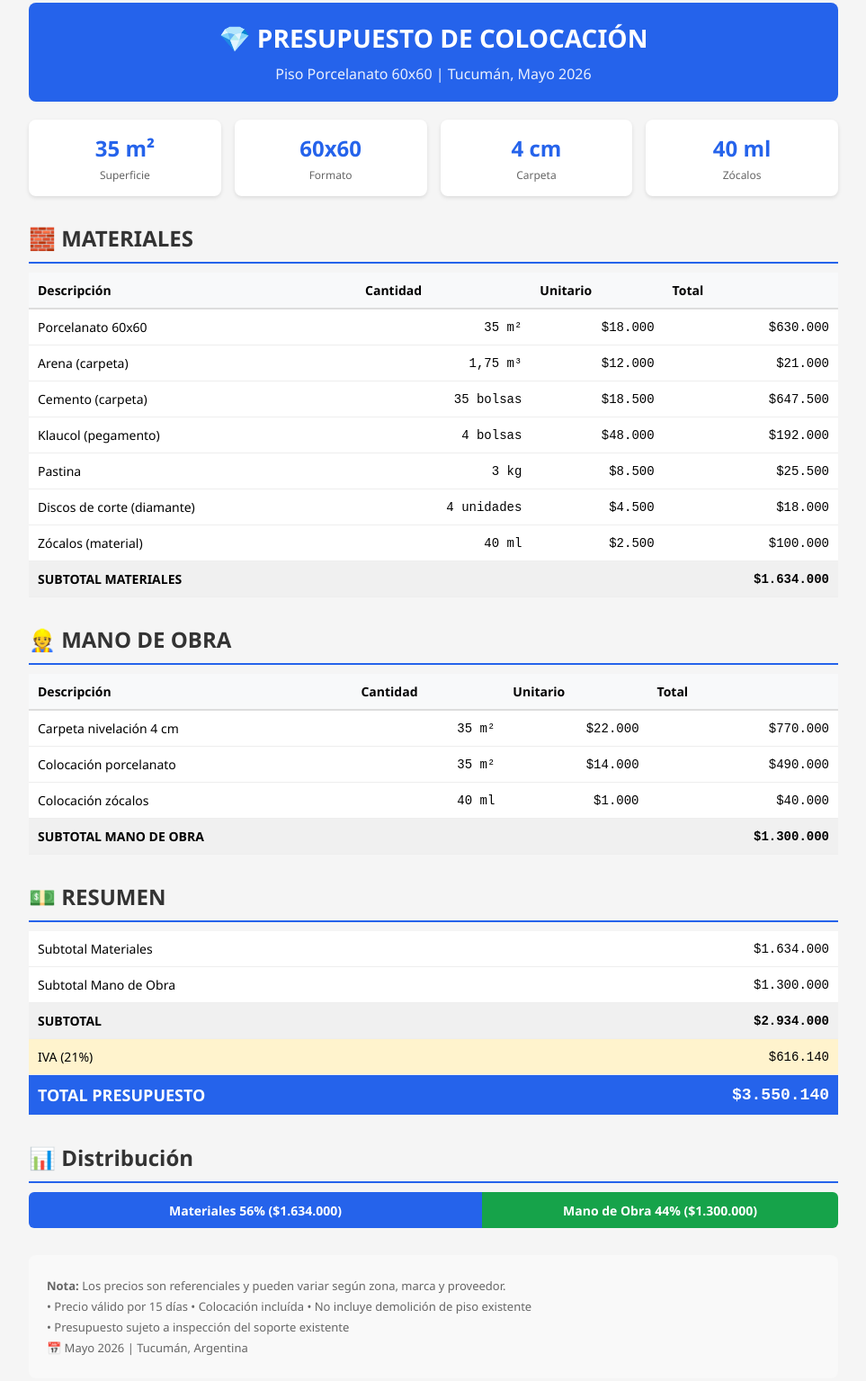
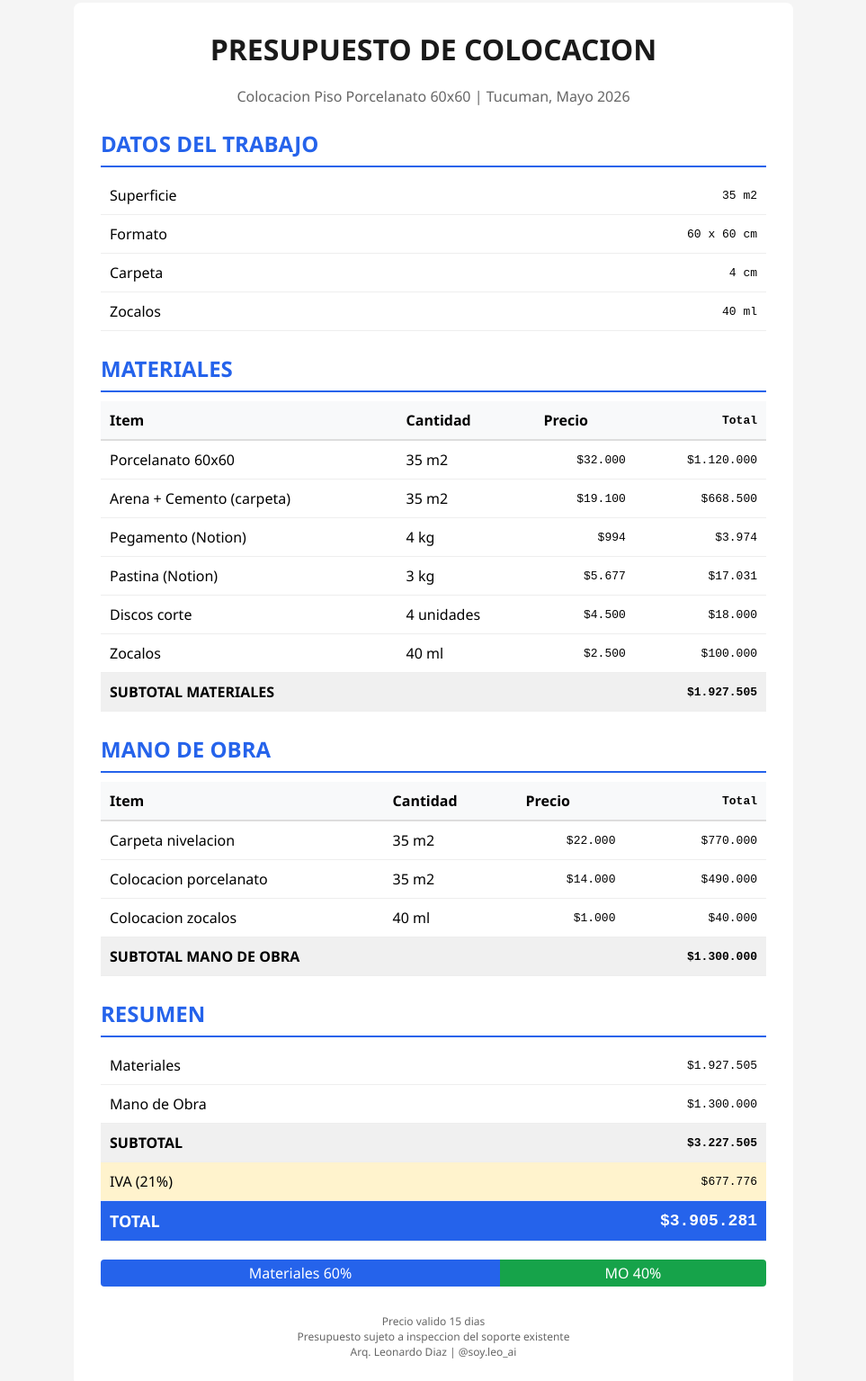
Before and after one commit to Leoscd/skills-de-presupuesto-arq, a website: page scripts/presupuesto_ejercicio.html in a window 1280 px wide. Shown: the part 17-1552 px from the top of the page at 90% size, without its empty margins (158-1121 px from the left). Drawn offline with Linux system fonts and the light colour scheme.

Commit message:
presupuesto ejercicio: porcelain 60x60 35m2

```diff
--- a/scripts/presupuesto_ejercicio.html
+++ b/scripts/presupuesto_ejercicio.html
@@ -3,127 +3,78 @@
 <head>
     <meta charset="UTF-8">
     <meta name="viewport" content="width=device-width, initial-scale=1.0">
-    <title>Presupuesto - Piso Porcelanato 60x60</title>
+    <title>Presupuesto - Colocacion Porcelanato 60x60</title>
     <style>
         * { box-sizing: border-box; margin: 0; padding: 0; }
         body { font-family: 'Segoe UI', Arial, sans-serif; background: #f5f5f5; padding: 20px; }
-        .container { max-width: 900px; margin: 0 auto; }
-
-        h1 { color: #1a1a1a; text-align: center; margin-bottom: 30px; }
-        h2 { color: #333; border-bottom: 2px solid #2563eb; padding-bottom: 10px; margin-top: 30px; }
-
-        .header { background: #2563eb; color: white; padding: 20px; border-radius: 8px; margin-bottom: 20px; text-align: center; }
-        .header h1 { color: white; margin: 0; font-size: 28px; }
-        .header p { margin: 10px 0 0; opacity: 0.9; }
-
-        table { width: 100%; border-collapse: collapse; margin: 10px 0; background: white; }
-        th { background: #f8f9fa; padding: 10px; text-align: left; border-bottom: 2px solid #ddd; font-size: 14px; }
-        td { padding: 10px; border-bottom: 1px solid #eee; font-size: 14px; }
-        .td-num { text-align: right; font-family: monospace; font-size: 14px; }
-
-        .subtotal-row td { background: #f0f0f0; font-weight: bold; }
-        .iva-row td { background: #fff3cd; }
-        .total-row td { background: #2563eb; color: white; font-size: 18px; font-weight: bold; }
-
-        .grafico { margin-top: 30px; }
-        .bar-container { height: 40px; border-radius: 6px; display: flex; overflow: hidden; margin-top: 10px; }
-        .bar-mat { background: #2563eb; display: flex; align-items: center; justify-content: center; color: white; font-size: 14px; font-weight: bold; }
-        .bar-mo { background: #16a34a; display: flex; align-items: center; justify-content: center; color: white; font-size: 14px; font-weight: bold; }
-
-        .datos-trabajo { display: grid; grid-template-columns: 1fr 1fr 1fr 1fr; gap: 15px; text-align: center; }
-        .dato-box { background: white; padding: 15px; border-radius: 8px; box-shadow: 0 2px 4px rgba(0,0,0,0.1); }
-        .dato-box .valor { font-size: 24px; font-weight: bold; color: #2563eb; }
-        .dato-box .label { font-size: 12px; color: #666; margin-top: 5px; }
-
-        .footer { margin-top: 30px; padding: 20px; background: #f9f9f9; border-radius: 8px; }
-        .footer p { margin: 5px 0; font-size: 13px; color: #666; }
-
-        .nota-importante { background: #fff3cd; border: 1px solid #f59e0b; padding: 10px; border-radius: 4px; margin-top: 15px; font-size: 13px; }
+        .container { max-width: 800px; margin: 0 auto; background: white; padding: 30px; border-radius: 8px; }
+        h1 { color: #1a1a1a; text-align: center; margin-bottom: 20px; }
+        h2 { color: #2563eb; border-bottom: 2px solid #2563eb; padding-bottom: 8px; margin-top: 25px; }
+        table { width: 100%; border-collapse: collapse; margin: 10px 0; }
+        th { background: #f8f9fa; padding: 10px; text-align: left; border-bottom: 2px solid #ddd; }
+        td { padding: 10px; border-bottom: 1px solid #eee; }
+        .td-num { text-align: right; font-family: monospace; }
+        .subtotal { background: #f0f0f0; font-weight: bold; }
+        .iva { background: #fff3cd; }
+        .total { background: #2563eb; color: white; font-size: 18px; font-weight: bold; }
+        .bar { height: 30px; border-radius: 4px; display: flex; overflow: hidden; margin-top: 20px; }
+        .bar-mat { background: #2563eb; color: white; display: flex; align-items: center; justify-content: center; }
+        .bar-mo { background: #16a34a; color: white; display: flex; align-items: center; justify-content: center; }
+        .footer { margin-top: 30px; font-size: 12px; color: #666; text-align: center; }
     </style>
 </head>
 <body>
     <div class="container">
-        <div class="header">
-            <h1>💎 PRESUPUESTO DE COLOCACIÓN</h1>
-            <p>Piso Porcelanato 60x60 | Tucumán, Mayo 2026</p>
+        <h1>PRESUPUESTO DE COLOCACION</h1>
+        <p style="text-align:center;color:#666">Colocacion Piso Porcelanato 60x60 | Tucuman, Mayo 2026</p>
+
+        <h2>DATOS DEL TRABAJO</h2>
+        <table>
+            <tr><td>Superficie</td><td class="td-num">35 m2</td></tr>
+            <tr><td>Formato</td><td class="td-num">60 x 60 cm</td></tr>
+            <tr><td>Carpeta</td><td class="td-num">4 cm</td></tr>
+            <tr><td>Zocalos</td><td class="td-num">40 ml</td></tr>
+        </table>
+
+        <h2>MATERIALES</h2>
+        <table>
+            <tr><th>Item</th><th>Cantidad</th><th>Precio</th><th class="td-num">Total</th></tr>
+            <tr><td>Porcelanato 60x60</td><td>35 m2</td><td class="td-num">$32.000</td><td class="td-num">$1.120.000</td></tr>
+            <tr><td>Arena + Cemento (carpeta)</td><td>35 m2</td><td class="td-num">$19.100</td><td class="td-num">$668.500</td></tr>
+            <tr><td>Pegamento (Notion)</td><td>4 kg</td><td class="td-num">$994</td><td class="td-num">$3.974</td></tr>
+            <tr><td>Pastina (Notion)</td><td>3 kg</td><td class="td-num">$5.677</td><td class="td-num">$17.031</td></tr>
+            <tr><td>Discos corte</td><td>4 unidades</td><td class="td-num">$4.500</td><td class="td-num">$18.000</td></tr>
+            <tr><td>Zocalos</td><td>40 ml</td><td class="td-num">$2.500</td><td class="td-num">$100.000</td></tr>
+            <tr class="subtotal"><td colspan="3">SUBTOTAL MATERIALES</td><td class="td-num">$1.927.505</td></tr>
+        </table>
+
+        <h2>MANO DE OBRA</h2>
+        <table>
+            <tr><th>Item</th><th>Cantidad</th><th>Precio</th><th class="td-num">Total</th></tr>
+            <tr><td>Carpeta nivelacion</td><td>35 m2</td><td class="td-num">$22.000</td><td class="td-num">$770.000</td></tr>
+            <tr><td>Colocacion porcelanato</td><td>35 m2</td><td class="td-num">$14.000</td><td class="td-num">$490.000</td></tr>
+            <tr><td>Colocacion zocalos</td><td>40 ml</td><td class="td-num">$1.000</td><td class="td-num">$40.000</td></tr>
+            <tr class="subtotal"><td colspan="3">SUBTOTAL MANO DE OBRA</td><td class="td-num">$1.300.000</td></tr>
+        </table>
+
+        <h2>RESUMEN</h2>
+        <table>
+            <tr><td>Materiales</td><td class="td-num">$1.927.505</td></tr>
+            <tr><td>Mano de Obra</td><td class="td-num">$1.300.000</td></tr>
+            <tr class="subtotal"><td>SUBTOTAL</td><td class="td-num">$3.227.505</td></tr>
+            <tr class="iva"><td>IVA (21%)</td><td class="td-num">$677.776</td></tr>
+            <tr class="total"><td>TOTAL</td><td class="td-num">$3.905.281</td></tr>
+        </table>
+
+        <div class="bar">
+            <div class="bar-mat" style="width:60%">Materiales 60%</div>
+            <div class="bar-mo" style="width:40%">MO 40%</div>
         </div>
 
-        <div class="datos-trabajo">
-            <div class="dato-box">
-                <div class="valor">35 m²</div>
-                <div class="label">Superficie</div>
-            </div>
-            <div class="dato-box">
-                <div class="valor">60x60</div>
-                <div class="label">Formato</div>
-            </div>
-            <div class="dato-box">
-                <div class="valor">4 cm</div>
-                <div class="label">Carpeta</div>
-            </div>
-            <div class="dato-box">
-                <div class="valor">40 ml</div>
-                <div class="label">Zócalos</div>
-            </div>
-        </div>
-
-        <!-- MATERIALES -->
-        <h2>🧱 MATERIALES</h2>
-        <table>
-            <thead>
-                <tr><th>Descripción</th><th>Cantidad</th><th>Unitario</th><th>Total</th></tr>
-            </thead>
-            <tbody>
-                <tr><td>Porcelanato 60x60</td><td class="td-num">35 m²</td><td class="td-num">$18.000</td><td class="td-num">$630.000</td></tr>
-                <tr><td>Arena (carpeta)</td><td class="td-num">1,75 m³</td><td class="td-num">$12.000</td><td class="td-num">$21.000</td></tr>
-                <tr><td>Cemento (carpeta)</td><td class="td-num">35 bolsas</td><td class="td-num">$18.500</td><td class="td-num">$647.500</td></tr>
-                <tr><td>Klaucol (pegamento)</td><td class="td-num">4 bolsas</td><td class="td-num">$48.000</td><td class="td-num">$192.000</td></tr>
-                <tr><td>Pastina</td><td class="td-num">3 kg</td><td class="td-num">$8.500</td><td class="td-num">$25.500</td></tr>
-                <tr><td>Discos de corte (diamante)</td><td class="td-num">4 unidades</td><td class="td-num">$4.500</td><td class="td-num">$18.000</td></tr>
-                <tr><td>Zócalos (material)</td><td class="td-num">40 ml</td><td class="td-num">$2.500</td><td class="td-num">$100.000</td></tr>
-                <tr class="subtotal-row"><td colspan="3">SUBTOTAL MATERIALES</td><td class="td-num">$1.634.000</td></tr>
-            </tbody>
-        </table>
-
-        <!-- MANO DE OBRA -->
-        <h2>👷 MANO DE OBRA</h2>
-        <table>
-            <thead>
-                <tr><th>Descripción</th><th>Cantidad</th><th>Unitario</th><th>Total</th></tr>
-            </thead>
-            <tbody>
-                <tr><td>Carpeta nivelación 4 cm</td><td class="td-num">35 m²</td><td class="td-num">$22.000</td><td class="td-num">$770.000</td></tr>
-                <tr><td>Colocación porcelanato</td><td class="td-num">35 m²</td><td class="td-num">$14.000</td><td class="td-num">$490.000</td></tr>
-                <tr><td>Colocación zócalos</td><td class="td-num">40 ml</td><td class="td-num">$1.000</td><td class="td-num">$40.000</td></tr>
-                <tr class="subtotal-row"><td colspan="3">SUBTOTAL MANO DE OBRA</td><td class="td-num">$1.300.000</td></tr>
-            </tbody>
-        </table>
-
-        <!-- TOTAL -->
-        <h2>💵 RESUMEN</h2>
-        <table>
-            <tr><td>Subtotal Materiales</td><td class="td-num">$1.634.000</td></tr>
-            <tr><td>Subtotal Mano de Obra</td><td class="td-num">$1.300.000</td></tr>
-            <tr class="subtotal-row"><td>SUBTOTAL</td><td class="td-num">$2.934.000</td></tr>
-            <tr class="iva-row"><td>IVA (21%)</td><td class="td-num">$616.140</td></tr>
-            <tr class="total-row"><td>TOTAL PRESUPUESTO</td><td class="td-num">$3.550.140</td></tr>
-        </table>
-
-        <!-- GRAFICO -->
-        <div class="grafico">
-            <h2>📊 Distribución</h2>
-            <div class="bar-container">
-                <div class="bar-mat" style="width:56%">Materiales 56% ($1.634.000)</div>
-                <div class="bar-mo" style="width:44%">Mano de Obra 44% ($1.300.000)</div>
-            </div>
-        </div>
-
-        <!-- FOOTER -->
         <div class="footer">
-            <p><strong>Nota:</strong> Los precios son referenciales y pueden variar según zona, marca y proveedor.</p>
-            <p>• Precio válido por 15 días • Colocación incluída • No incluye demolición de piso existente</p>
-            <p>• Presupuesto sujeto a inspección del soporte existente</p>
-            <p>📅 Mayo 2026 | Tucumán, Argentina</p>
+            <p>Precio valido 15 dias</p>
+            <p>Presupuesto sujeto a inspeccion del soporte existente</p>
+            <p>Arq. Leonardo Diaz | @soy.leo_ai</p>
         </div>
     </div>
 </body>
```
